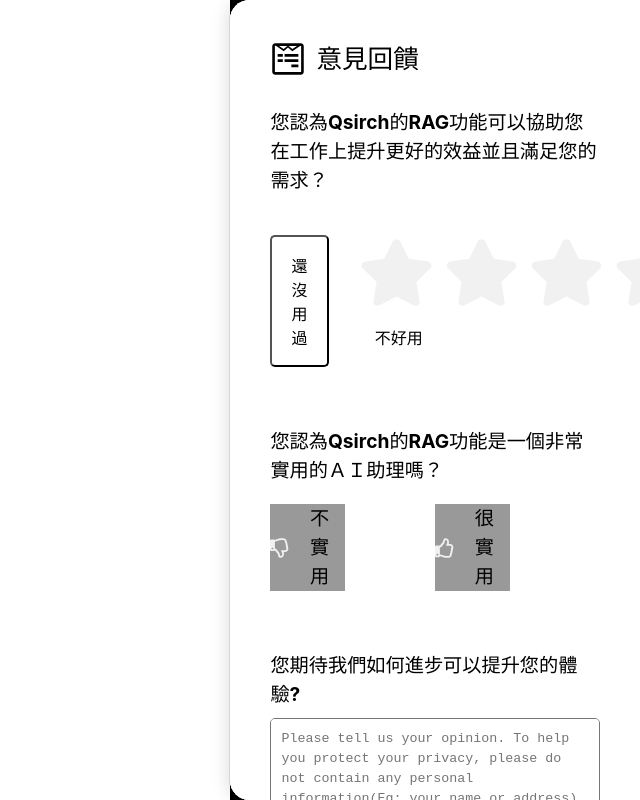
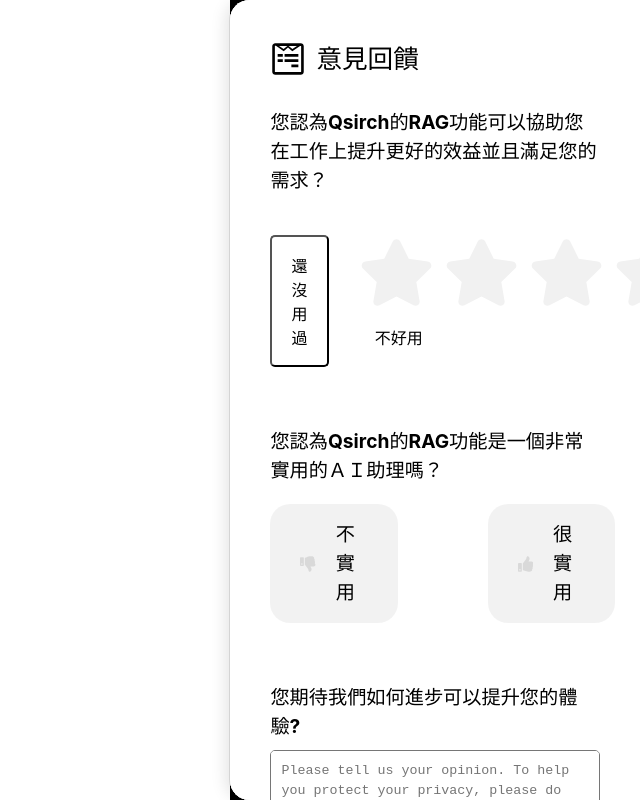
Before and after one commit to ChengXuJustin/Qnap-Feedback-Package, a React (Vite) app: page / in a window 1280 px wide. Shown: the whole page, without its empty margins (640-1280 px from the left). Built offline with nearby package versions, Linux system fonts and the light colour scheme.

Commit message:
Practicality Update Button Style

```diff
--- a/src/App.css
+++ b/src/App.css
@@ -108,7 +108,9 @@
 }
 
 .pracThumb{
-  background-color: rgba(0, 0, 0, 0.4);
+  background-color: rgba(0, 0, 0, 0.05);
+  padding: 16px 30px;
+  border-radius: 20px;
 }
 
 /* Width and Height */
@@ -267,6 +269,10 @@
   color: #f1f1f1;
 }
 
+.thumbDefault{
+  color: rgba(0, 0, 0, 0.1);
+}
+
 .fill-Star, .fill-thumbU{
   color: #ffe100;
 }
--- a/src/components/Appreciation.jsx
+++ b/src/components/Appreciation.jsx
@@ -1,7 +1,7 @@
 
 const Appreciation = () => {
   return (
-    <div className='appre wizardFrame pd-frame bd-rd-5 df'>
+    <div className='appre wizardFrame pd-frame bd-rd-5 df df-c'>
         <img
             src="https://live.staticflickr.com/65535/54120553630_52c5a33eae_c.jpg" alt=""
             style={{width:'30%'}}
--- a/src/components/Practicality.jsx
+++ b/src/components/Practicality.jsx
@@ -1,11 +1,11 @@
 import { useState } from 'react';
-import { FaStar, FaRegThumbsUp, FaRegThumbsDown} from 'react-icons/fa';
+import { FaStar, FaThumbsUp, FaThumbsDown} from 'react-icons/fa';
 
 const Practicality = ( {listings = []} ) => {
 
   const thumbArray = [
-    { icon: FaRegThumbsDown, value: 1 },
-    { icon: FaRegThumbsUp, value: 2 }
+    { icon: FaThumbsDown, value: 1 },
+    { icon: FaThumbsUp, value: 2 }
   ];
 
   const starRate = () => {
@@ -31,15 +31,15 @@
                 />
                 <div className='df aln-tm-ct pracThumb' style={{marginRight:'90px'}}>
                   <ThumbIcon
-                    size={32}
+                    size={28}
                     className={`
                       transition-all duration-200 mg-r-20
                       ${(hover===1 || rating===1) && value===1
-                        ? 'fill-thumbD' : 'default'}
+                        ? 'fill-thumbD' : 'thumbDefault'}
                       ${(hover)
                         ? 'scale-110 shadow-md' : ''}
                       ${(hover===2 || rating===2) && value===2
-                        ? 'fill-thumbU' : 'default'}
+                        ? 'fill-thumbU' : 'thumbDefault'}
 
                     `}
                   />
```
